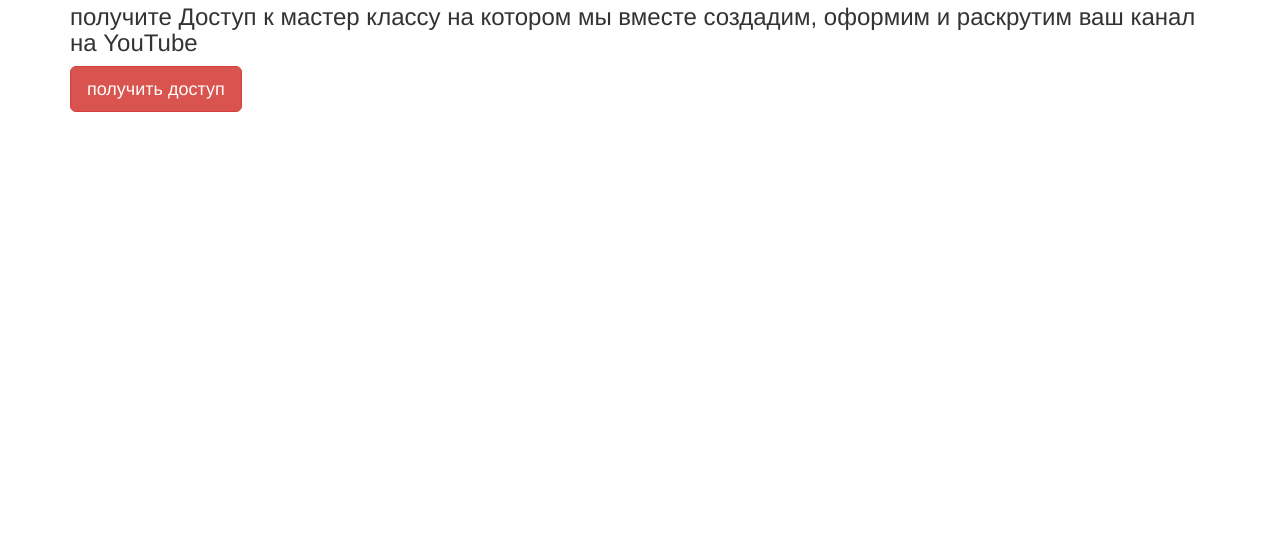
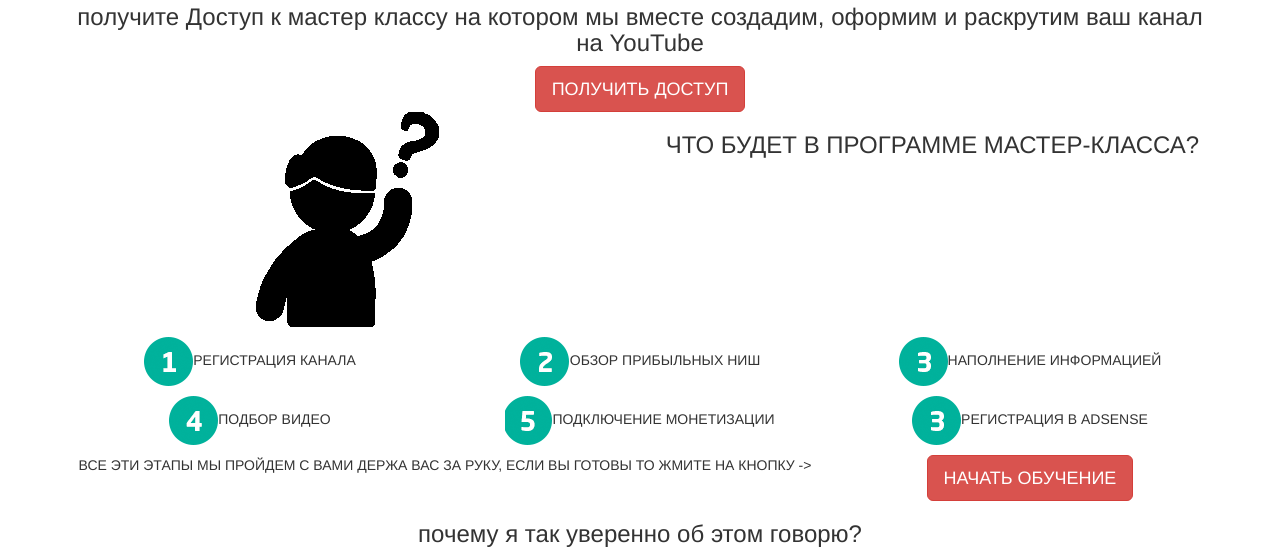
Before and after one commit to YAGolubev/bs_1000subscribers, a plain HTML site: page index.html in a window 1280 px wide. Shown: the part 420-978 px from the top of the page. Before the commit the page ends 800 px from the top, so only its background shows below. Drawn offline with nearby package versions, Linux system fonts and the light colour scheme.

Commit message:
second section

```diff
--- a/index.html
+++ b/index.html
@@ -9,14 +9,59 @@
 <body>
     <header class="container">
         <div class="row">
-            <div class="col-md-12">
-                <h1>1000+ Подписчиков за 7 дней на YouTube</h1>
+            <div class="col-md-12 text-center">
+                <h1 class="text-uppercase">1000+ Подписчиков за 7 дней на YouTube</h1>
                 <h2>Пошаговая технология с момента захода на сайт - до  раскрученно</h2>
                 <p><img src="img/youtube.png" alt="youtube"></p>
                 <h3>получите Доступ к мастер классу на котором мы вместе  создадим, оформим и раскрутим ваш канал на YouTube</h3>
-                <button class="btn btn-lg btn-danger">получить доступ</button>
+                <button class="btn btn-lg btn-danger text-uppercase">получить доступ</button>
             </div>
         </div>
     </header>
+    <section class="container text-center text-uppercase">
+        <div class="row">
+            <div class="col-md-6">
+                <p><img src="img/quest.png" alt="quest"></p>
+            </div>
+            <div class="col-md-6">
+                <h3>Что будет в программе мастер-класса?</h3>
+            </div>
+        </div>
+        <div class="row">
+            <div class="col-md-4">
+                <p><img src="img/1.png" alt="1">регистрация канала</p>
+            </div>
+            <div class="col-md-4">
+                <p><img src="img/2.png" alt="2">обзор прибыльных ниш</p>
+            </div>
+            <div class="col-md-4">
+                <p><img src="img/3.png" alt="3">наполнение  информацией</p>
+            </div>
+        </div>
+        <div class="row">
+            <div class="col-md-4">
+                <p><img src="img/4.png" alt="4">подбор  видео</p>
+            </div>
+            <div class="col-md-4">
+                <p><img src="img/5.png" alt="5">подключение  монетизации</p>
+            </div>
+            <div class="col-md-4">
+                <p><img src="img/3.png" alt="3">регистрация в adsense</p>
+            </div>
+        </div>
+        <div class="row">
+            <div class="col-md-8">
+                <p>Все эти этапы мы пройдем с вами держа вас за руку, если вы готовы то ЖМИТЕ на кнопку -></p>
+            </div>
+            <div class="col-md-4"><button class="btn btn-lg btn-danger text-uppercase">Начать обучение</button></div>
+        </div>
+    </section>
+    <section>
+        <div class="row">
+            <div class="col-md-12">
+                <h3 class="text-center">почему я так уверенно об этом говорю?</h3>
+            </div>
+        </div>
+    </section>
 </body>
 </html>
```
Also changed, not shown: img/1.png (added), img/2.png (added), img/3.png (added), img/4.png (added), img/5.png (added), img/6.png (added), img/quest.png (added), img/triangledown.png (added).
